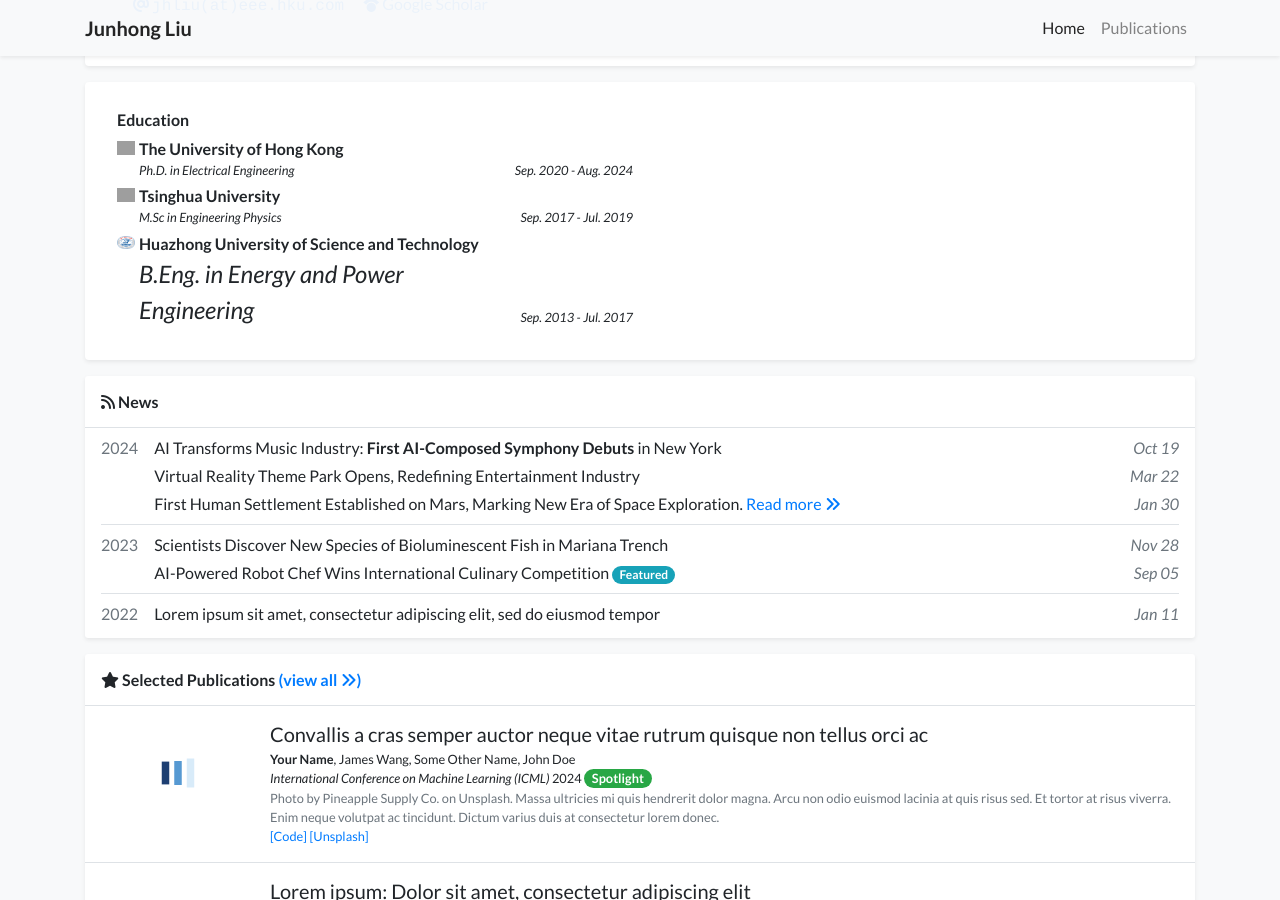
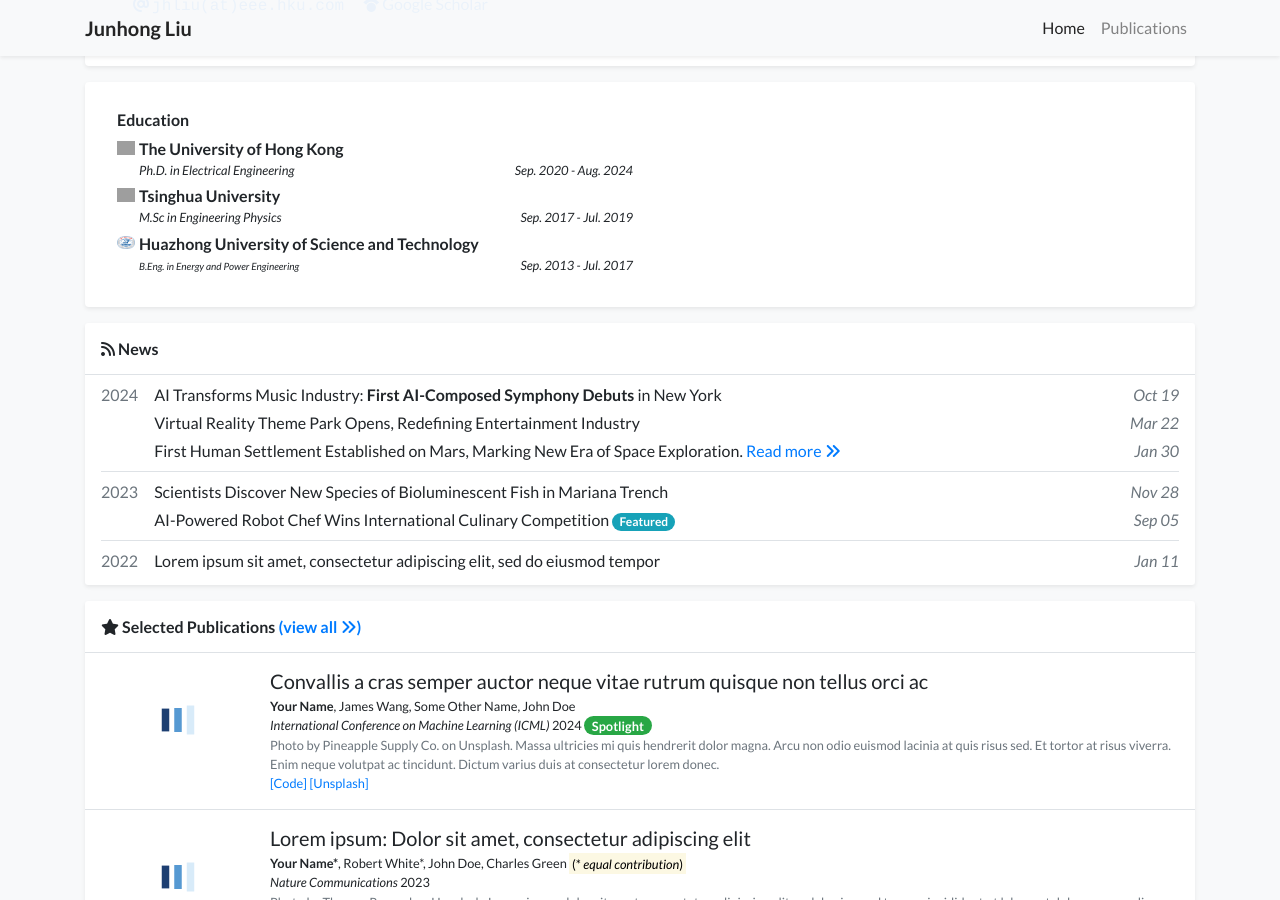
Before and after one commit to johnny-eee/academic-homepage-main, a Jekyll site: the page built from index.html, in a window 1280 px wide and 900 px high, scrolled down 393 px. Built offline with Jekyll 4.4.1, drawn with Linux system fonts in a browser that asks for light colours; a style sheet for code colours, icons or effects is not loaded; grey boxes are pictures that could not be loaded.

Commit message:
Update profile.yml

```diff
--- a/_data/profile.yml
+++ b/_data/profile.yml
@@ -42,7 +42,7 @@
 
 - name: <b>Huazhong University of Science and Technology</b>
   logo: /assets/images/badges/Hust.png
-  position: <i><font size="5">B.Eng. in Energy and Power Engineering</font></i>
+  position: <i><font size="1">B.Eng. in Energy and Power Engineering</font></i>
   date: Sep. 2013 - Jul. 2017
 
 # experience:
```
